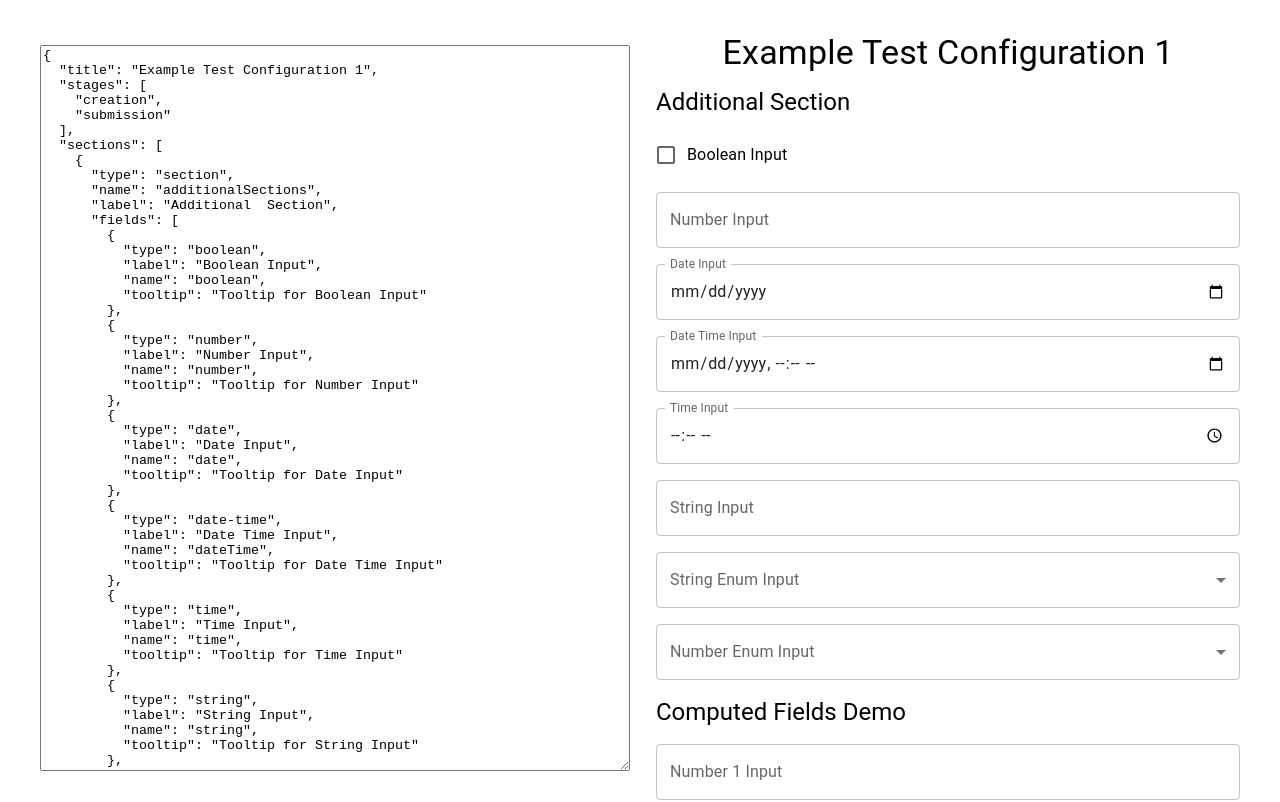
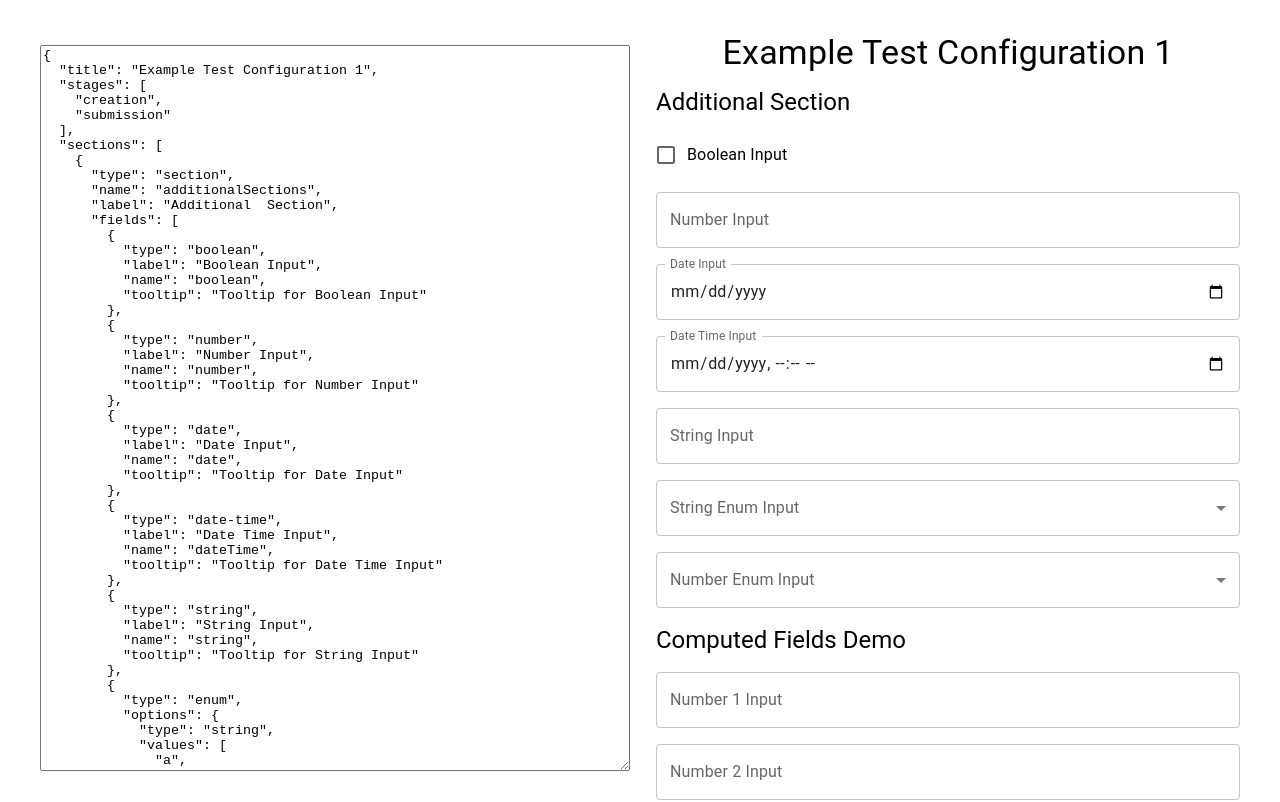
Before and after one commit to AndrewSmithDev/labnetik-test-prototype, a React (Vite) app in the folder proof-of-concept/client/: page / in a window 1280 px wide. Shown: the top 802 px of the page. Built offline with nearby package versions, Linux system fonts and the light colour scheme.

Commit message:
add pre processors

```diff
--- a/proof-of-concept/client/src/example/example-test-config1.ts
+++ b/proof-of-concept/client/src/example/example-test-config1.ts
@@ -120,12 +120,6 @@ export const exampleConfig1: TestConfig = {
           label: "Date Time Input",
           name: "dateTime",
           tooltip: "Tooltip for Date Time Input",
-        },
-        {
-          type: "time",
-          label: "Time Input",
-          name: "time",
-          tooltip: "Tooltip for Time Input",
         },
         {
           type: "string",
--- a/proof-of-concept/client/src/example/example-test-config2.ts
+++ b/proof-of-concept/client/src/example/example-test-config2.ts
@@ -32,12 +32,6 @@ export const exampleConfig2: TestConfig = {
           label: "Date Time Input",
           name: "dateTime",
           tooltip: "Tooltip for Date Time Input",
-        },
-        {
-          type: "time",
-          label: "Time Input",
-          name: "time",
-          tooltip: "Tooltip for Time Input",
         },
         {
           type: "string",
--- a/proof-of-concept/client/src/form/form-generator.tsx
+++ b/proof-of-concept/client/src/form/form-generator.tsx
@@ -26,7 +26,7 @@ export const FormGenerator = ({ config }: FormGeneratorProps) => {
 
   // const values = methods.watch();
   useEffect(() => {
-    console.log({ errors });
+    if (Object.keys(errors).length > 0) console.log({ errors });
   }, [errors]);
 
   const onSubmit = (data: any) => console.log({ data });
--- a/proof-of-concept/client/src/form/form-section.tsx
+++ b/proof-of-concept/client/src/form/form-section.tsx
@@ -18,7 +18,6 @@ import {
 } from "./inputs";
 import { InlineArraySection } from "./inputs";
 import { DateTimeInput } from "./inputs/date-time-input";
-import { TimeInput } from "./inputs/time-input";
 
 export type FormSectionProps = {
   config: Omit<SectionConfig, "name"> & Partial<Pick<SectionConfig, "name">>;
@@ -72,8 +71,6 @@ export const FormSection = ({ config, pathPrefix }: FormSectionProps) => {
           return <DateInput config={fieldConfig} pathPrefix={path} />;
         if (fieldConfig.type === "date-time")
           return <DateTimeInput config={fieldConfig} pathPrefix={path} />;
-        if (fieldConfig.type === "time")
-          return <TimeInput config={fieldConfig} pathPrefix={path} />;
         if (fieldConfig.type === "array")
           return <ArrayInput config={fieldConfig} pathPrefix={path} />;
       })}
--- a/proof-of-concept/client/src/form/inputs/array-input.tsx
+++ b/proof-of-concept/client/src/form/inputs/array-input.tsx
@@ -8,7 +8,6 @@ import { NumberEnumInput } from "./number-enum-input";
 import { NumberInput } from "./number-input";
 import { StringEnumInput } from "./string-enum-input";
 import { StringInput } from "./string-input";
-import { TimeInput } from "./time-input";
 
 export type ArrayInputProps = BaseInputProps & {
   config: CustomArrayConfig;
@@ -25,7 +24,6 @@ const getInput = (
     return NumberEnumInput;
   if (config.type === "date") return DateInput;
   if (config.type === "date-time") return DateTimeInput;
-  if (config.type === "time") return TimeInput;
   return null;
 };
 
--- a/proof-of-concept/client/src/form/inputs/inline-array-section.tsx
+++ b/proof-of-concept/client/src/form/inputs/inline-array-section.tsx
@@ -20,7 +20,6 @@ import { NumberEnumInput } from "./number-enum-input";
 import { NumberInput } from "./number-input";
 import { StringEnumInput } from "./string-enum-input";
 import { StringInput } from "./string-input";
-import { TimeInput } from "./time-input";
 
 export type InlineArraySectionProps = {
   config: CustomInlineArraySectionConfig;
@@ -105,15 +104,6 @@ const getInput = (fieldConfig: any, path: string) => {
         variant="standard"
       />
     );
-  if (fieldConfig.type === "time")
-    return (
-      <TimeInput
-        config={fieldConfig}
-        pathPrefix={path}
-        showLabel={false}
-        variant="standard"
-      />
-    );
 };
 
 export const InlineArraySection = ({
--- a/proof-of-concept/client/src/form/inputs/time-input.tsx
+++ /dev/null
@@ -1,38 +0,0 @@
-import { TextField, Tooltip } from "@mui/material";
-import { useFormContext } from "react-hook-form";
-import { CustomTimeConfig } from "../../type";
-import { BaseInputProps } from "./base-input";
-
-export type TimeInputProps = BaseInputProps & {
-  config: CustomTimeConfig;
-};
-
-export const TimeInput = ({
-  config,
-  pathPrefix,
-  showLabel = true,
-  variant,
-}: TimeInputProps) => {
-  const { register } = useFormContext();
-  const { label, name, tooltip, hidden, validation } = config;
-  const path = pathPrefix ? `${pathPrefix}.${name}` : name;
-
-  const input = (
-    <TextField
-      {...register(path)}
-      label={showLabel ? label : undefined}
-      InputLabelProps={{ shrink: true }}
-      fullWidth
-      variant={variant}
-      type="time"
-    />
-  );
-
-  if (!tooltip) return input;
-
-  return (
-    <Tooltip title={tooltip} placement="top-start" arrow>
-      {input}
-    </Tooltip>
-  );
-};
--- a/proof-of-concept/client/src/schema/zod-generator.ts
+++ b/proof-of-concept/client/src/schema/zod-generator.ts
@@ -16,26 +16,53 @@ import {
   SectionConfig,
 } from "../type";
 
+const dateProcessor = (value: unknown): unknown => {
+  if (value === "") return undefined;
+  if (value instanceof Date) return value;
+  if (typeof value === "string" || typeof value === "number") {
+    const date = new Date(value);
+    if (!isNaN(date.getTime())) return date;
+    return value;
+  }
+  return value;
+};
+
 export const createDateSchema = (
   config: CustomDateConfig | CustomDateTimeConfig
 ) => {
-  return z.date().optional();
+  const schema = z.date().optional();
+  return z.preprocess(dateProcessor, schema);
 };
 
 export const createDateTimeSchema = (config: CustomDateTimeConfig) => {
-  return z.date().optional();
+  const schema = z.date().optional();
+  return z.preprocess(dateProcessor, schema);
 };
 
-export const createTimeSchema = (config: CustomTimeConfig) => {
-  return z.date().optional();
+const stringProcessor = (value: unknown): unknown => {
+  if (value === "") return undefined;
+  if (typeof value === "string") return value.trim();
+  return value;
 };
 
 export const createStringSchema = (config: CustomStringConfig) => {
-  return z.string().optional();
+  const schema = z.string().optional();
+  return z.preprocess(stringProcessor, schema);
+};
+
+const numberProcessor = (value: unknown): unknown => {
+  if (value === "") return undefined;
+  if (typeof value === "string") {
+    const number = Number.parseFloat(value);
+    if (Number.isNaN(number)) return value;
+    return number;
+  }
+  return value;
 };
 
 export const createNumberSchema = (config: CustomNumberConfig) => {
-  return z.number().optional();
+  const schema = z.number().optional();
+  return z.preprocess(numberProcessor, schema);
 };
 
 export const createBooleanSchema = (config: CustomBooleanConfig) => {
@@ -43,11 +70,13 @@ export const createBooleanSchema = (config: CustomBooleanConfig) => {
 };
 
 export const createStringEnumSchema = (config: CustomStringEnumConfig) => {
-  return z.enum(config.options.values as any).optional();
+  const schema = z.enum(config.options.values as any).optional();
+  return z.preprocess(stringProcessor, schema);
 };
 
 export const createNumberEnumSchema = (config: CustomNumberEnumConfig) => {
-  return z.enum(config.options.values as any).optional();
+  const schema = z.enum(config.options.values as any).optional();
+  return z.preprocess(numberProcessor, schema);
 };
 
 export const createArraySchema = ({ config }: CustomArrayConfig) => {
@@ -56,7 +85,6 @@ export const createArraySchema = ({ config }: CustomArrayConfig) => {
   if (config.type === "date") nestedSchema = createDateSchema(config);
   else if (config.type === "date-time")
     nestedSchema = createDateTimeSchema(config);
-  else if (config.type === "time") nestedSchema = createTimeSchema(config);
   else if (config.type === "string") nestedSchema = createStringSchema(config);
   else if (config.type === "number") nestedSchema = createNumberSchema(config);
   else if (config.type === "enum" && config.options.type === "string")
@@ -84,7 +112,6 @@ export const createSectionSchema = (config: SectionConfig) => {
     if (field.type === "date") nestedSchema = createDateSchema(field);
     else if (field.type === "date-time")
       nestedSchema = createDateTimeSchema(field);
-    else if (field.type === "time") nestedSchema = createTimeSchema(field);
     else if (field.type === "string") nestedSchema = createStringSchema(field);
     else if (field.type === "number") nestedSchema = createNumberSchema(field);
     else if (field.type === "boolean")
--- a/proof-of-concept/client/src/type/zod-schema.ts
+++ b/proof-of-concept/client/src/type/zod-schema.ts
@@ -59,13 +59,6 @@ export const customDateTimeConfigSchema = baseCustomFieldSchema.extend({
 
 // Form [x]
 // Report [ ]
-export type CustomTimeConfig = z.infer<typeof customTimeConfigSchema>;
-export const customTimeConfigSchema = baseCustomFieldSchema.extend({
-  type: z.literal("time"),
-});
-
-// Form [x]
-// Report [ ]
 export type CustomStringConfig = z.infer<typeof customStringConfigSchema>;
 export const customStringConfigSchema = baseCustomFieldSchema.extend({
   type: z.literal("string"),
@@ -121,7 +114,6 @@ export const customArrayConfigSchema = baseCustomFieldSchema.extend({
   config: z.union([
     customDateConfigSchema,
     customDateTimeConfigSchema,
-    customTimeConfigSchema,
     customStringConfigSchema,
     customNumberConfigSchema,
     customStringEnumConfigSchema,
@@ -141,7 +133,6 @@ export const customInlineArraySectionConfigSchema =
       z.union([
         customDateConfigSchema,
         customDateTimeConfigSchema,
-        customTimeConfigSchema,
         customStringConfigSchema,
         customNumberConfigSchema,
         customComputedConfigSchema,
@@ -158,7 +149,6 @@ export type CustomFieldConfig = z.infer<typeof customFieldConfigSchema>;
 export const customFieldConfigSchema = z.union([
   customDateConfigSchema,
   customDateTimeConfigSchema,
-  customTimeConfigSchema,
   customStringConfigSchema,
   customNumberConfigSchema,
   customComputedConfigSchema,
```
